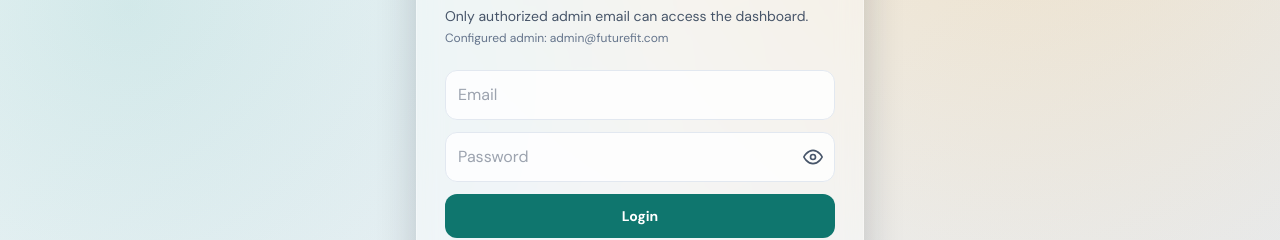
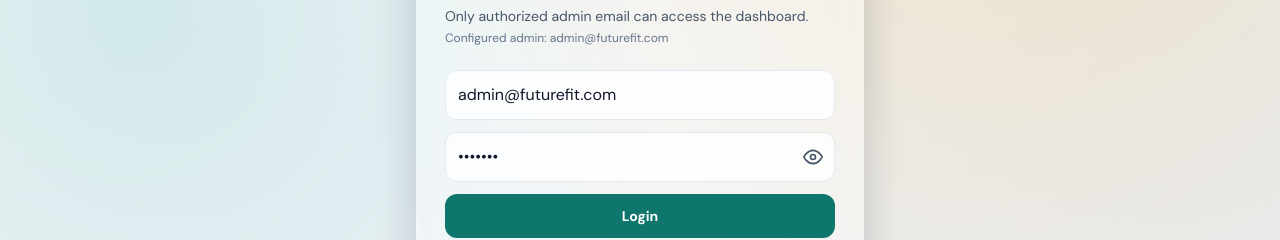
Before and after one commit to Vikash-Kumar87/FUTURE_FS_03, a React (Vite) app in the folder client/: page /admin/login in a window 1280 px wide. Shown: the part 190-430 px from the top of the page. Built offline with nearby package versions, Linux system fonts and the light colour scheme; no server answers.

Commit message:
Prefill admin login with configured email and default password

```diff
--- a/client/src/pages/AdminLoginPage.jsx
+++ b/client/src/pages/AdminLoginPage.jsx
@@ -24,8 +24,8 @@ function isAdminAllowed(email) {
 }
 
 export default function AdminLoginPage() {
-  const [email, setEmail] = useState("");
-  const [password, setPassword] = useState("");
+  const [email, setEmail] = useState(() => import.meta.env.VITE_ADMIN_EMAIL || "");
+  const [password, setPassword] = useState("1234560");
   const [showPassword, setShowPassword] = useState(false);
   const [mode, setMode] = useState("login");
   const [error, setError] = useState("");
```
